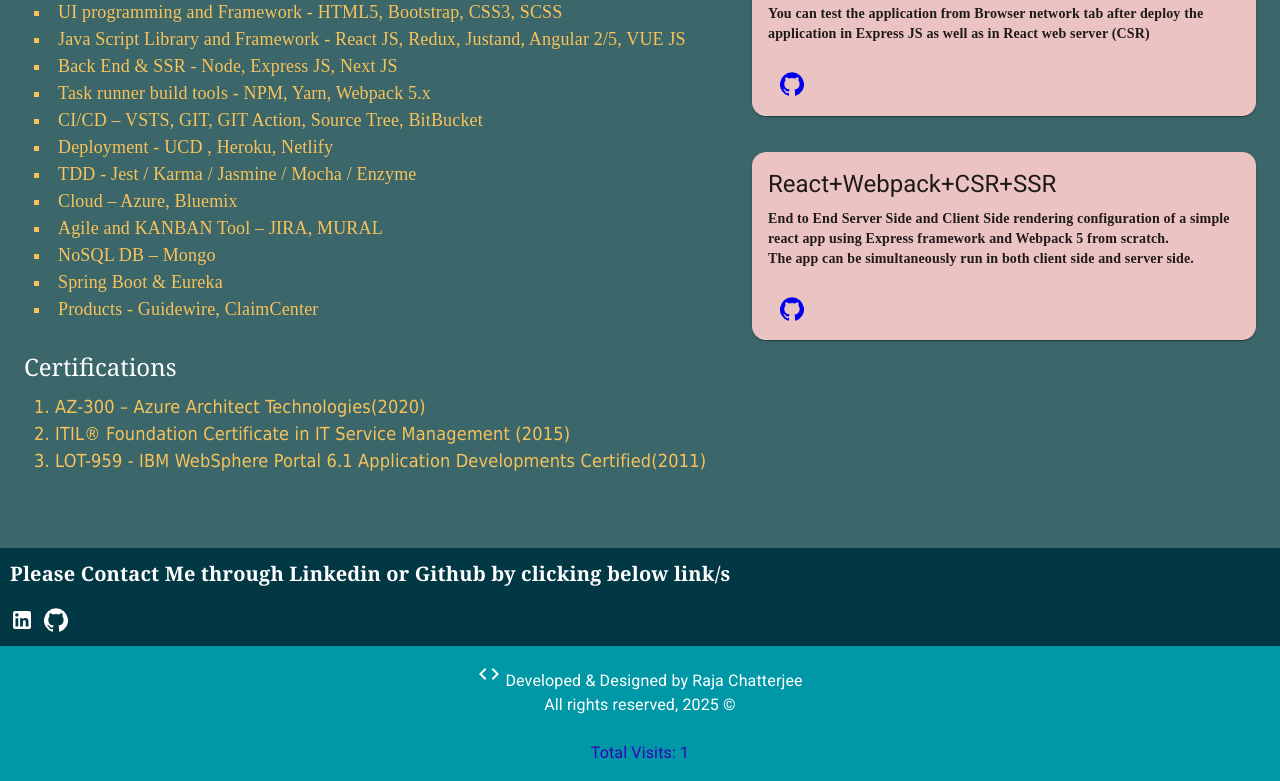
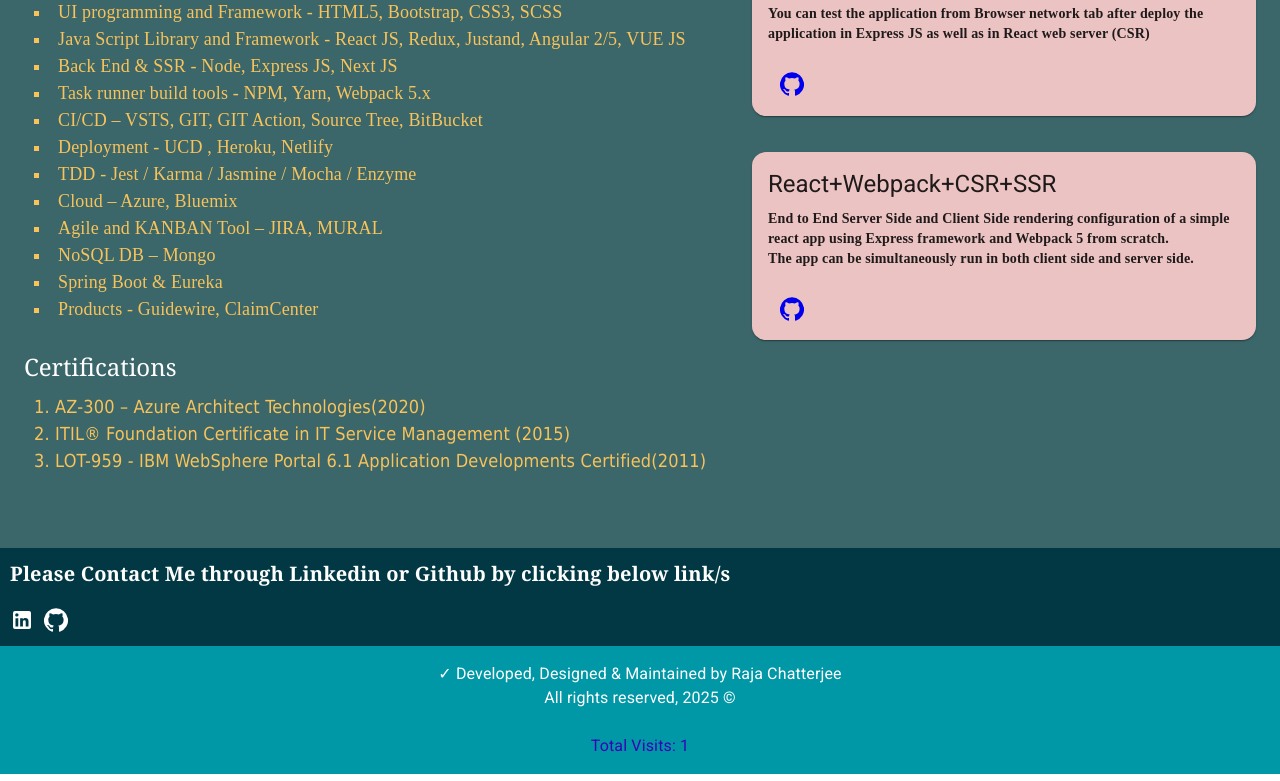
Before and after one commit to InquisitiveAboutReact/myprofile, a React (Create React App) app: page / in a window 1280 px wide. Shown: the part 1074-1855 px from the top of the page. Built offline with nearby package versions, Linux system fonts and the light colour scheme.

Commit message:
change of cover pic & description in the footer section

```diff
--- a/public/index.html
+++ b/public/index.html
@@ -10,7 +10,7 @@
       content="Raja Chatterjee's professional profile"
     />
     <link rel="stylesheet" href="https://fonts.googleapis.com/css?family=Roboto:300,400,500,700&display=swap" />
-    <link rel="apple-touch-icon" href="%PUBLIC_URL%/cover.jpg" />
+    <link rel="apple-touch-icon" href="%PUBLIC_URL%/cover1.jpg" />
     <!--
       manifest.json provides metadata used when your web app is installed on a
       user's mobile device or desktop. See https://developers.google.com/web/fundamentals/web-app-manifest/
--- a/src/components/BodyComponent/Footer.jsx
+++ b/src/components/BodyComponent/Footer.jsx
@@ -10,7 +10,7 @@
     return (
        <Box className={classes.footer} id="Footer">
         <Typography variant="body1" component="h4" align="center" color="inherit">
-          <CodeIcon /> Developed & Designed by Raja Chatterjee <br />
+          ✓ Developed, Designed & Maintained by Raja Chatterjee <br />
             All rights reserved, 2025 ©
             <br /><br />
           <span className={classes.profilefooter}>
--- a/src/components/HeaderComponent/HeaderStyles.jsx
+++ b/src/components/HeaderComponent/HeaderStyles.jsx
@@ -1,5 +1,5 @@
 import {makeStyles} from '@material-ui/core';
-import Image from '../../images/cover.JPG'
+import Image from '../../images/cover1.JPG'
 import { Theme } from '../Theme';
 
 export const useStyles = makeStyles(()=>({
```
